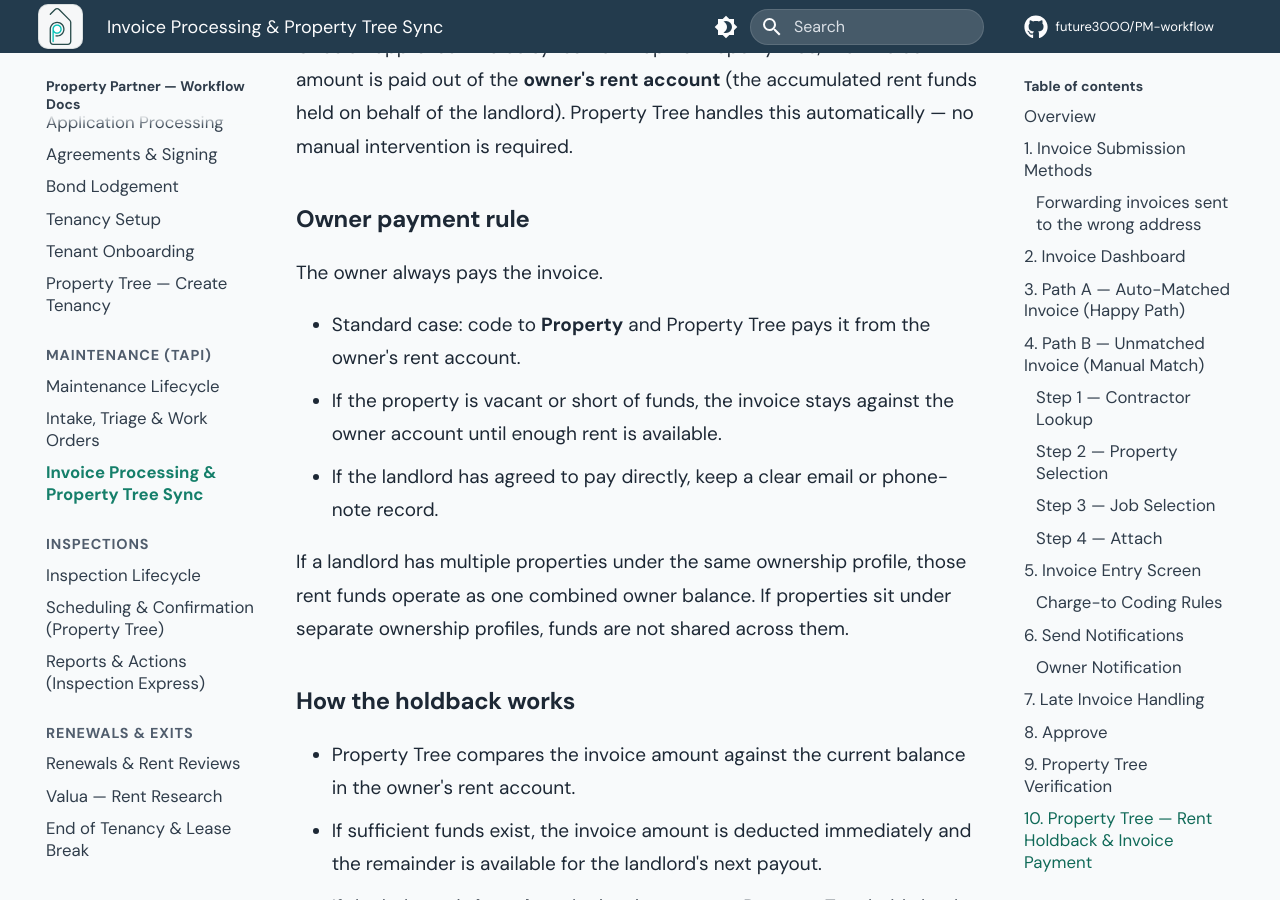
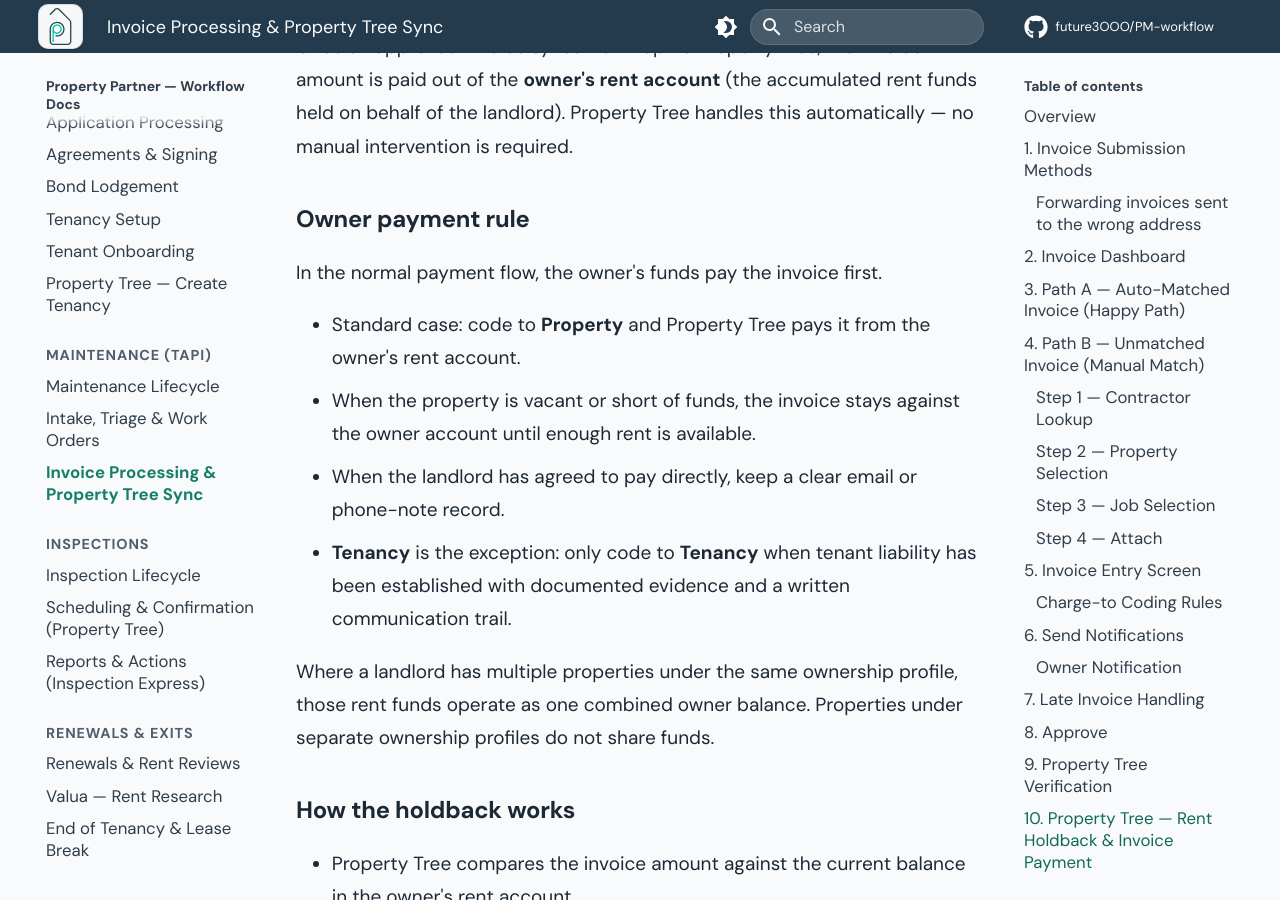
Before and after one commit to future3OOO/PM-workflow, an MkDocs documentation site: the page built from docs/maintenance/tapi-invoices.md, in a window 1280 px wide and 900 px high, scrolled down 7298 px. Built offline with MkDocs 1.6.1 and Material for MkDocs 9.7.7, drawn with Linux system fonts in a browser that asks for light colours; comment, search, counter and statistics services are not loaded.

Commit message:
docs: resolve PR9 review findings

```diff
--- a/docs/maintenance/tapi-invoices.md
+++ b/docs/maintenance/tapi-invoices.md
@@ -166,13 +166,14 @@
 
 ### Owner payment rule
 
-The owner always pays the invoice.
+In the normal payment flow, the owner's funds pay the invoice first.
 
 - Standard case: code to **Property** and Property Tree pays it from the owner's rent account.
-- If the property is vacant or short of funds, the invoice stays against the owner account until enough rent is available.
-- If the landlord has agreed to pay directly, keep a clear email or phone-note record.
+- When the property is vacant or short of funds, the invoice stays against the owner account until enough rent is available.
+- When the landlord has agreed to pay directly, keep a clear email or phone-note record.
+- **Tenancy** is the exception: only code to **Tenancy** when tenant liability has been established with documented evidence and a written communication trail.
 
-If a landlord has multiple properties under the same ownership profile, those rent funds operate as one combined owner balance. If properties sit under separate ownership profiles, funds are not shared across them.
+Where a landlord has multiple properties under the same ownership profile, those rent funds operate as one combined owner balance. Properties under separate ownership profiles do not share funds.
 
 ### How the holdback works
 
```
Also changed, not shown: other parts of docs/maintenance/tapi-invoices.md (+1 -1 lines), docs/day-to-day/execution-checklists.md (+3 -2 lines), docs/maintenance/maintenance-lifecycle.md (+2 -2 lines).
